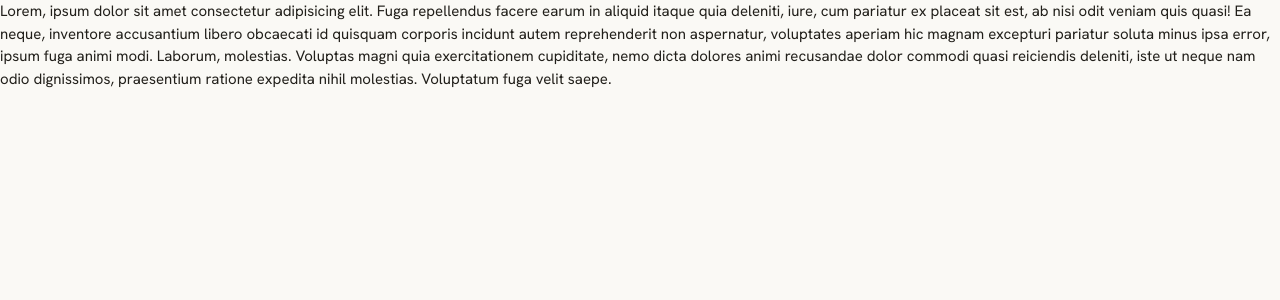
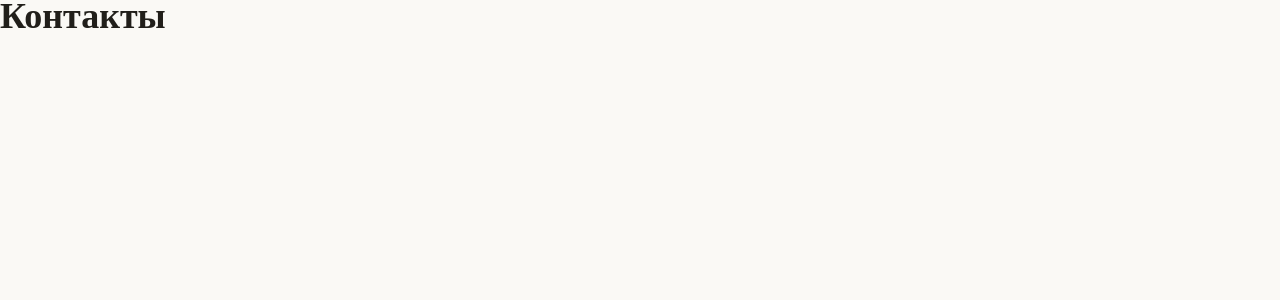
Before and after one commit to Denqi1/mini-crm, a React (Vite) app: page / in a window 1280 px wide. Shown: the top 300 px of the page. Built offline with nearby package versions, Linux system fonts and the light colour scheme.

Commit message:
feat: add contacts page

```diff
--- a/index.html
+++ b/index.html
@@ -14,6 +14,6 @@
   </head>
   <body>
     <div id="root"></div>
-    <script type="module" src="/src/app/Main.tsx"></script>
+    <script type="module" src="/src/app/entrypoint/Main.tsx"></script>
   </body>
 </html>
--- a/package.json
+++ b/package.json
@@ -16,6 +16,7 @@
     "axios": "^1.15.2",
     "react": "^19.2.5",
     "react-dom": "^19.2.5",
+    "react-router": "^7.17.0",
     "tailwindcss": "^4.3.0"
   },
   "devDependencies": {
--- a/src/app/App.tsx
+++ /dev/null
@@ -1,20 +0,0 @@
-import './App.css';
-
-export const App = () => {
-  return (
-    <div>
-      <p>
-        Lorem, ipsum dolor sit amet consectetur adipisicing elit. Fuga
-        repellendus facere earum in aliquid itaque quia deleniti, iure, cum
-        pariatur ex placeat sit est, ab nisi odit veniam quis quasi! Ea neque,
-        inventore accusantium libero obcaecati id quisquam corporis incidunt
-        autem reprehenderit non aspernatur, voluptates aperiam hic magnam
-        excepturi pariatur soluta minus ipsa error, ipsum fuga animi modi.
-        Laborum, molestias. Voluptas magni quia exercitationem cupiditate, nemo
-        dicta dolores animi recusandae dolor commodi quasi reiciendis deleniti,
-        iste ut neque nam odio dignissimos, praesentium ratione expedita nihil
-        molestias. Voluptatum fuga velit saepe.
-      </p>
-    </div>
-  );
-};
--- a/src/app/Main.tsx
+++ b/src/app/entrypoint/Main.tsx
@@ -1,10 +1,14 @@
 import { StrictMode } from 'react';
 import { createRoot } from 'react-dom/client';
 
-import { App } from './App.tsx';
+import { RouterProvider } from 'react-router/dom';
+
+import { router } from '../routes/router';
+
+import '../styles/index.css'
 
 createRoot(document.getElementById('root')!).render(
   <StrictMode>
-    <App />
+    <RouterProvider router={router} />
   </StrictMode>
 );
--- /dev/null
+++ b/src/app/routes/router.tsx
@@ -0,0 +1,9 @@
+import { createBrowserRouter } from "react-router";
+import { ContactsPage } from "../../pages/Contacts";
+
+export const router = createBrowserRouter([
+  {
+    path: '/',
+    element: <ContactsPage />
+  }
+])
--- a/src/app/App.css
+++ b/src/app/styles/index.css
@@ -34,3 +34,12 @@ body {
 p {
   font-size: 15px;
 }
+
+h1,
+h2,
+h3,
+h4,
+h5,
+h6 {
+  font-family: var(--font-newsreader);
+}
--- a/src/entities/contacts/api/getContacts/getContacts.ts
+++ /dev/null
@@ -1,7 +0,0 @@
-export const getContacts = async () => {
-  const response = await fetch('http://localhost:3001/contacts', {
-    method: 'GET',
-  });
-
-  return await response.json();
-};
--- a/src/entities/contacts/api/getContacts/index.ts
+++ /dev/null
@@ -1 +0,0 @@
-export { getContacts } from './getContacts';
--- a/src/entities/contacts/api/index.ts
+++ /dev/null
@@ -1 +0,0 @@
-export { getContacts } from './getContacts';
--- a/src/entities/contacts/index.ts
+++ /dev/null
@@ -1 +0,0 @@
-export { getContacts } from './api';
--- /dev/null
+++ b/src/pages/Contacts/index.ts
@@ -0,0 +1 @@
+export {ContactsPage} from './ui/ContactsPage'
--- /dev/null
+++ b/src/pages/Contacts/ui/ContactsPage.tsx
@@ -0,0 +1,9 @@
+export const ContactsPage = () => {
+  return (
+    <div>
+      <h1 className="text-4xl font-semibold">Контакты</h1>
+
+      {/* Тут будут данные */}
+    </div>
+  )
+}
```
Also changed, not shown: 1 other file (tests, documents, lock files or other folders).
